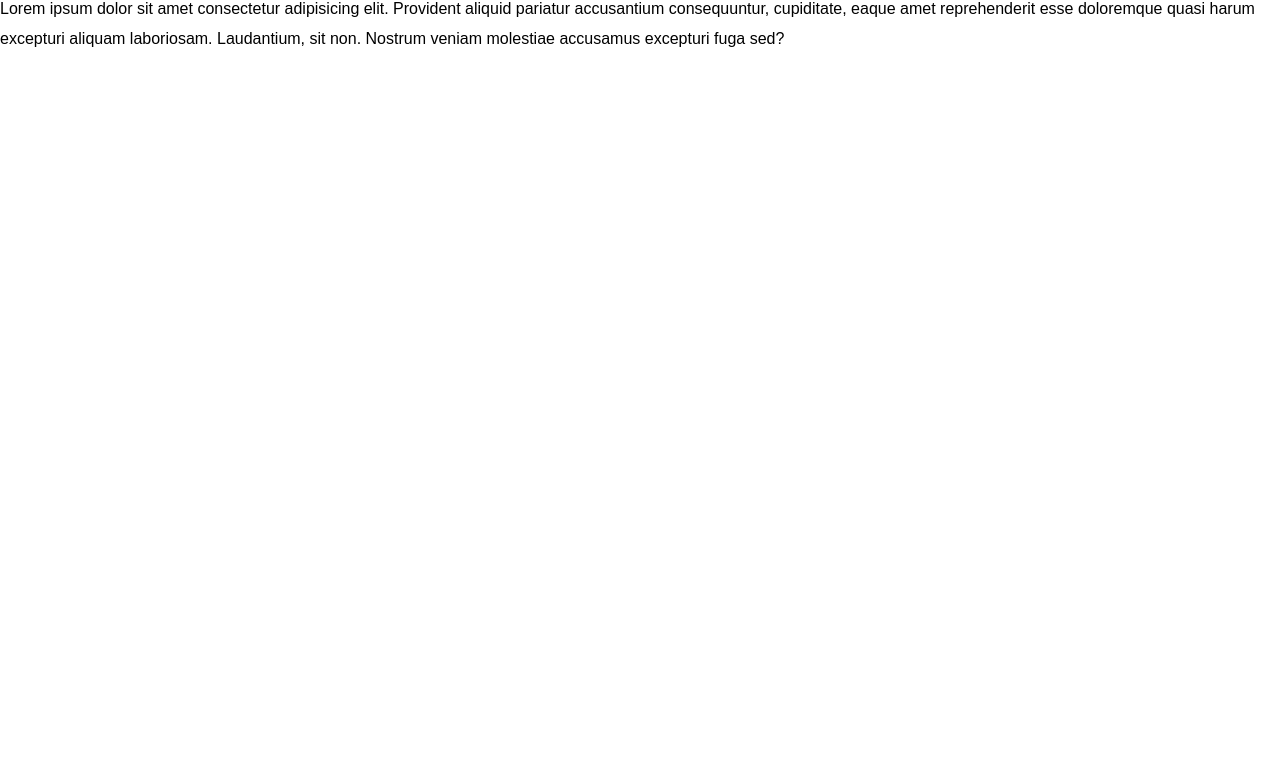
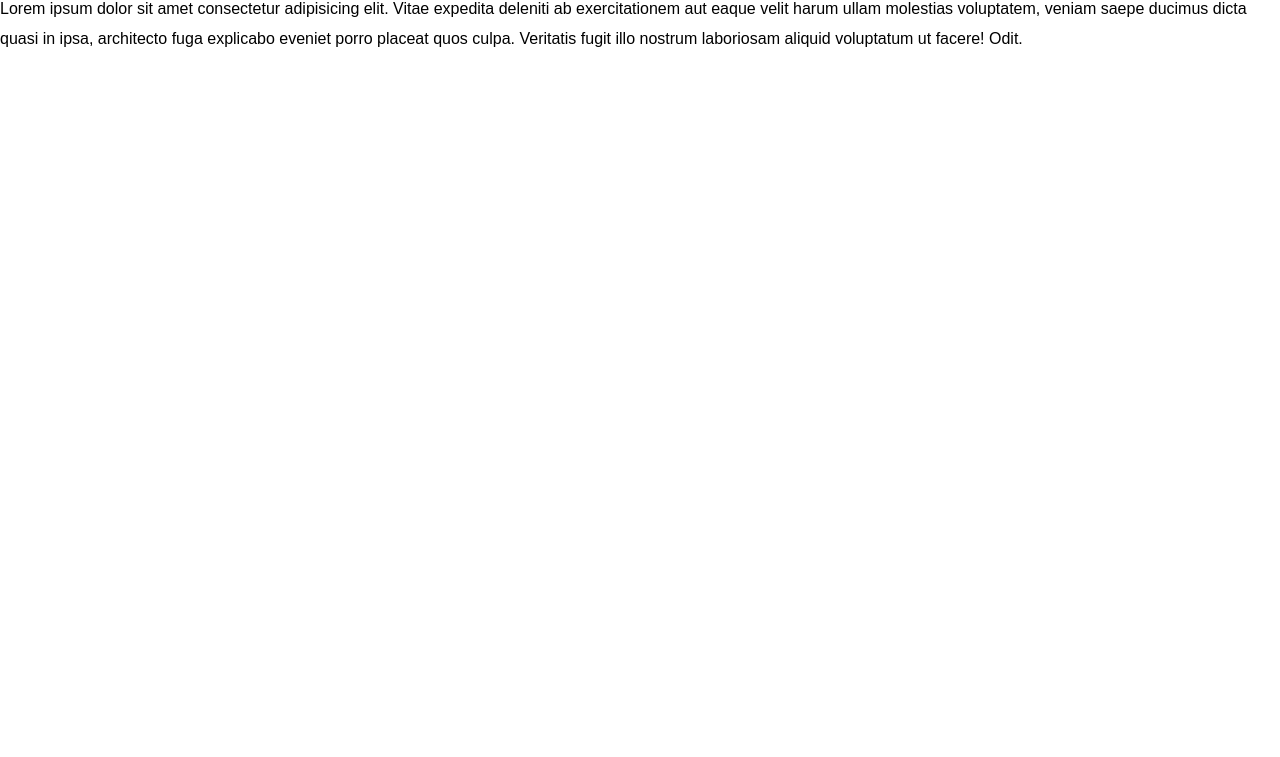
Before and after one commit to eN2OY/en2oy-first-repo, a plain HTML site: page index.html in a window 1280 px wide. Shown: the part 43-800 px from the top of the page. Drawn offline with Linux system fonts and the light colour scheme.

Commit message:
Added sample

```diff
--- a/index.html
+++ b/index.html
@@ -5,9 +5,11 @@
         <link rel="stylesheet" href="style.css">
     </head>
     <body>
-        <h1>Hello, world!</h1>
+        <h1>
+            Hello, world!
+        </h1>
         <p>
-            Lorem ipsum dolor sit amet consectetur adipisicing elit. Provident aliquid pariatur accusantium consequuntur, cupiditate, eaque amet reprehenderit esse doloremque quasi harum excepturi aliquam laboriosam. Laudantium, sit non. Nostrum veniam molestiae accusamus excepturi fuga sed?
+            Lorem ipsum dolor sit amet consectetur adipisicing elit. Vitae expedita deleniti ab exercitationem aut eaque velit harum ullam molestias voluptatem, veniam saepe ducimus dicta quasi in ipsa, architecto fuga explicabo eveniet porro placeat quos culpa. Veritatis fugit illo nostrum laboriosam aliquid voluptatum ut facere! Odit.
         </p>
     </body>
 </html>
```
